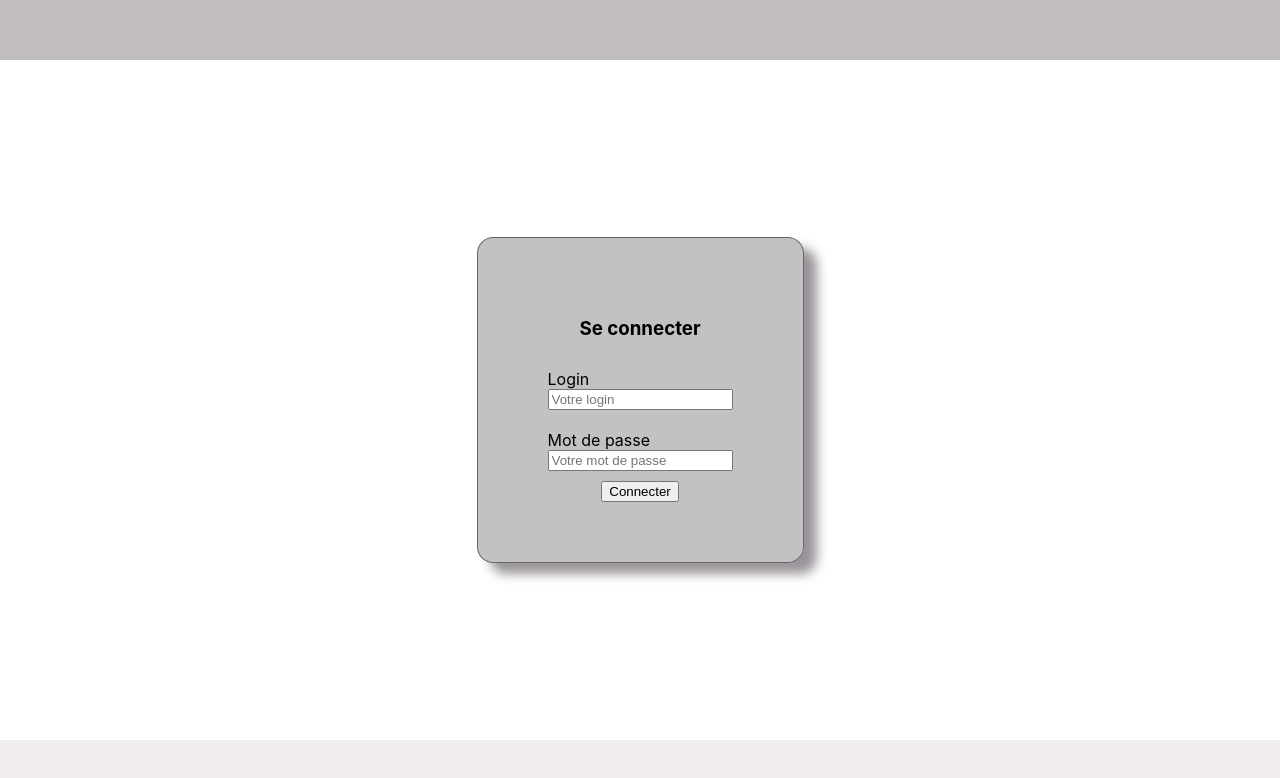
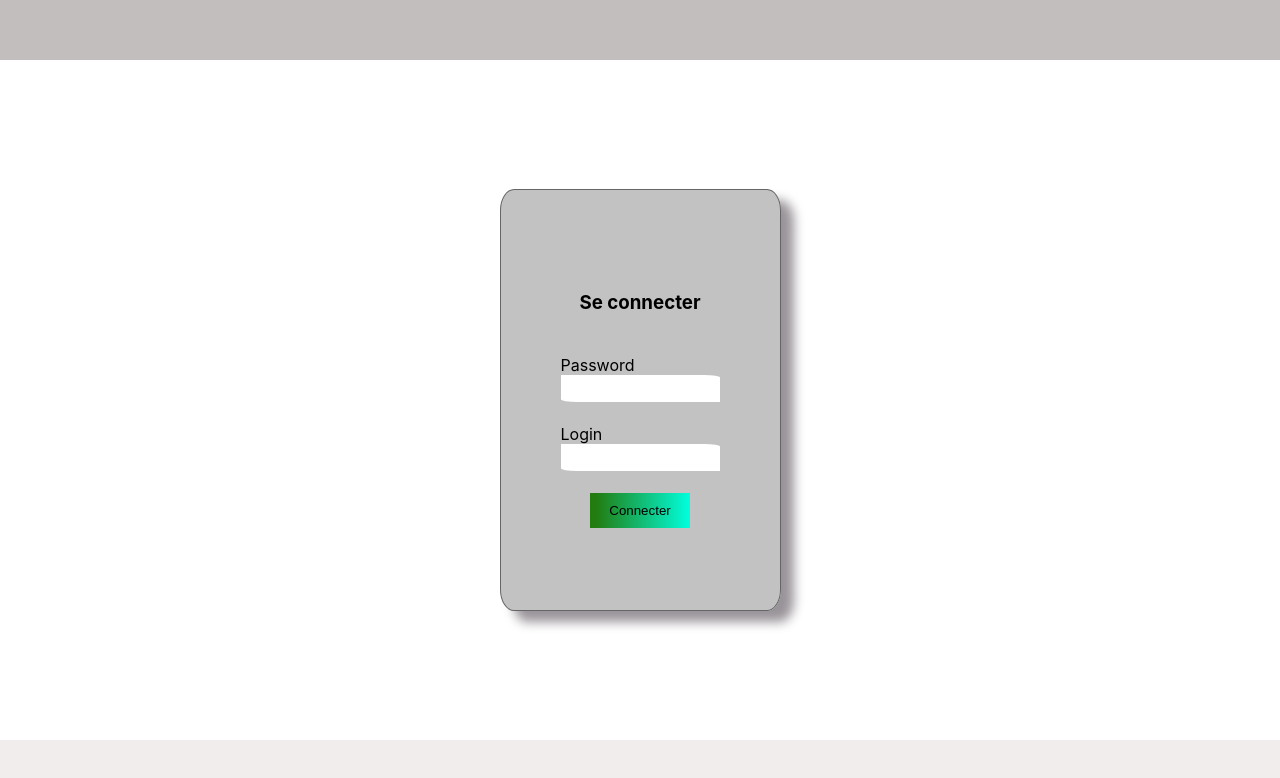
Before and after one commit to NasserBvB/cra-template-with-typescript-and-authentication-process, a React (Create React App) app: page /login in a window 1280 px wide. Shown: the top 778 px of the page. Built offline with nearby package versions, Linux system fonts and the light colour scheme.

Commit message:
chore: adding some usefull components

```diff
--- /dev/null
+++ b/src/components/CustomButton/index.tsx
@@ -0,0 +1,18 @@
+import styled from "styled-components"
+
+const ButtonWrapper = styled.button`
+    border: none;
+    background: rgb(34,124,16);
+    background: linear-gradient(90deg, rgba(34,124,16,1) 6%, rgba(0,255,222,1) 100%);
+    padding: 10px;
+    min-width: 100px;
+    &:focus, &:hover {
+        outline: none;
+        box-shadow: 0px 0px 2px green;
+    }
+`
+
+
+export const CustomButton = ({ handleSubmit, label }: { handleSubmit: any, label: string }) => {
+    return <ButtonWrapper onSubmit={handleSubmit}>{label}</ButtonWrapper>
+}
--- a/src/components/Field/index.tsx
+++ b/src/components/Field/index.tsx
@@ -1,5 +1,33 @@
-import { Field } from "formik"
+import styled from "styled-components"
 
-const CustomField = ({ ...props }) => {
-    return <Field {...props} />
+const FieldWrapper = styled.div`
+display: grid;
+grid-template-columns: reapeat(3, 1r);
+grid-template-areas: "label ff ff" "input hh hh";
+`
+
+const LabelWrapper = styled.label`
+grid-area: label;
+`
+
+const InputWrapper = styled.input`
+    grid-area: input;
+    padding: grey;
+    border: 0px;
+    font-size: 12px;
+    min-height: 25px;
+    border-radius: 0% 10% 0% 10%;
+    &:focus, &:hover {
+        outline: none;
+        box-shadow: 0px 0px 2px green;
+    }
+`
+
+export const CustomField = ({ handleChange, label, field, value }: { handleChange: any, label: string, field: string, value: any }) => {
+    return (
+        <FieldWrapper>
+            <LabelWrapper defaultValue="Nasser" htmlFor={field} >{label}</LabelWrapper>
+            <InputWrapper name={field} value={value} onChange={handleChange} />
+        </FieldWrapper>
+    )
 }
--- a/src/features/auth/actions/index.tsx
+++ b/src/features/auth/actions/index.tsx
@@ -16,7 +16,6 @@ export const signIn = async (dispatch: React.Dispatch<{ type: string, data: any
             method: 'POST',
             body: JSON.stringify(values),
         });
-
 
         if (ok) {
             dispatch({
--- a/src/features/auth/modules/SignIn/index.tsx
+++ b/src/features/auth/modules/SignIn/index.tsx
@@ -1,10 +1,12 @@
-import { Field, Form, Formik, FormikHelpers } from 'formik';
+import { Form, Formik, FormikHelpers } from 'formik';
 import React from 'react';
 import { useHistory } from 'react-router-dom';
+import { CustomButton } from '../../../../components/CustomButton';
+import { CustomField } from '../../../../components/Field';
 import { IForm } from '../../../../interfaces';
 import { signIn } from "../../actions/index";
 import { useDispatchUser } from '../../providers';
-import { InputWrapper, LoginWrapper } from './styles';
+import { LoginWrapper } from './styles';
 
 const Login: React.FC<{}> = ({ }) => {
     const history = useHistory();
@@ -26,23 +28,20 @@ const Login: React.FC<{}> = ({ }) => {
                 }}
                 onSubmit={handleSubmit}
             >
-                <Form>
+            {
+                ({ handleChange, values: { password, login }, handleSubmit }) => {
+                    return (
+                        <Form>
                     <LoginWrapper>
                         <h3>Se connecter</h3>
-
-                        <InputWrapper>
-                            <label htmlFor="login">Login</label>
-                        <Field id="login" name="login" placeholder="Votre login" />
-                        </InputWrapper>
-
-                        <InputWrapper>
-                        <label htmlFor="password">Mot de passe</label>
-                        <Field id="password" name="password" placeholder="Votre mot de passe" type="password" />
-                        </InputWrapper>
-
-                    <button type="submit">Connecter</button>
+                                <CustomField field="password" value={password} handleChange={handleChange} label="Password" />
+                                <CustomField field="login" value={login} handleChange={handleChange} label="Login" />
+                                <CustomButton handleSubmit={handleSubmit} label="Connecter" />
                     </LoginWrapper>
                 </Form>
+                    )
+                }
+            }
         </Formik>
     )
 }
--- a/src/features/auth/modules/SignIn/styles.js
+++ b/src/features/auth/modules/SignIn/styles.js
@@ -4,7 +4,7 @@ export const LoginWrapper = styled.div`
     background-color: #6666;
     display: flex;
     flex-direction: column;
-    justify-content: space-between;
+    justify-content: space-evenly;
     align-items: center;
     border: 1px solid #666;
     -webkit-box-shadow: 13px 11px 11px 0px rgba(153,148,153,1);
@@ -12,6 +12,7 @@ export const LoginWrapper = styled.div`
     box-shadow: 13px 11px 11px 0px rgba(153,148,153,1);
     border-radius: 5%;
     padding: 60px;
+    min-height: 300px;
 `
 export const FiledsWrapper = styled.div`
     background-color: #6666;
```
Also changed, not shown: 1 other file (tests, documents, lock files or other folders).
